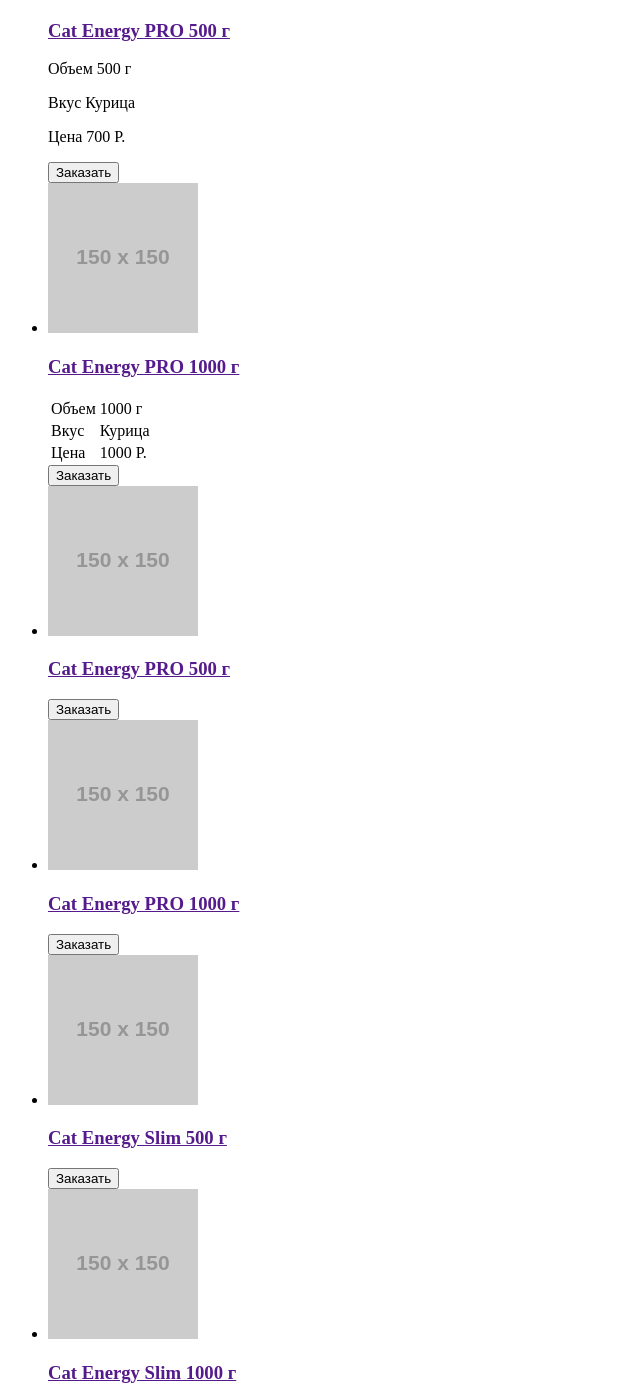
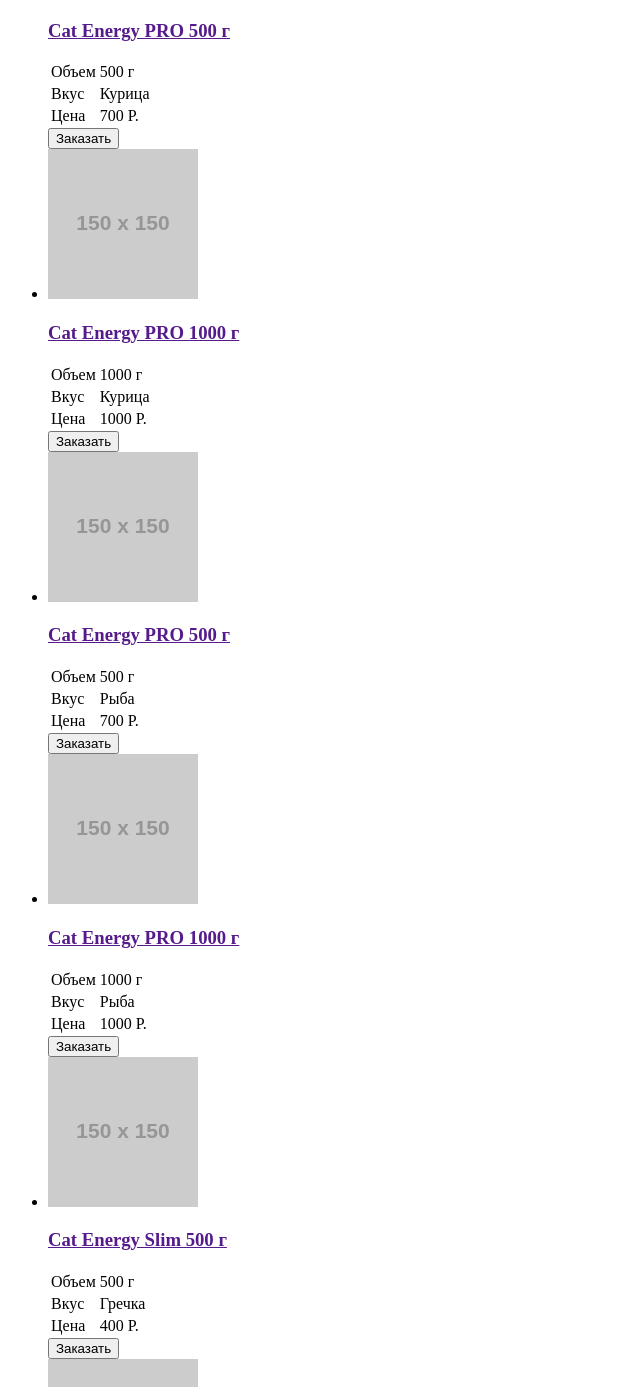
Before and after one commit to ArinaKo/1069875-cat-energy-18, a website: page catalog.html in a window 1280 px wide. Shown: the part 361-1748 px from the top of the page, without its empty margins (0-640 px from the left). Drawn offline with Linux system fonts and the light colour scheme; placeholder pictures from the web are drawn by us.

Commit message:
Добавление разметки описания товаров

```diff
--- a/catalog.html
+++ b/catalog.html
@@ -32,20 +32,20 @@
           <a class="catalog__link" href="">
             <h3 class="catalog__subject">Cat Energy PRO 500 г</h3>
           </a>
-          <div class="catalog__desc desc">
-            <p class="desc__row">
-              <span class="desc__col">Объем</span>
-              <span class="desc__col">500 г</span>
-            </p>
-            <p class="desc__row">
-              <span class="desc__col">Вкус</span>
-              <span class="desc__col">Курица</span>
-            </p>
-            <p class="desc__row">
-              <span class="desc__col">Цена</span>
-              <span class="desc__col">700 Р.</span>
-            </p>
-          </div>
+          <table class="catalog__desc desc">
+            <tr class="desc__row">
+              <td class="desc__col">Объем</td>
+              <td class="desc__col">500 г</td>
+            </tr>
+            <tr class="desc__row">
+              <td class="desc__col">Вкус</td>
+              <td class="desc__col">Курица</td>
+            </tr>
+            <tr class="desc__row">
+              <td class="desc__col">Цена</td>
+              <td class="desc__col">700 Р.</td>
+            </tr>
+          </table>
           <button class="button catalog__button">Заказать</button>
         </li>
         <li class="catalog__item">
@@ -76,7 +76,20 @@
           <a class="catalog__link" href="">
             <h3 class="catalog__subject">Cat Energy PRO 500 г</h3>
           </a>
-
+          <table class="catalog__desc desc">
+            <tr class="desc__row">
+              <td class="desc__col">Объем</td>
+              <td class="desc__col">500 г</td>
+            </tr>
+            <tr class="desc__row">
+              <td class="desc__col">Вкус</td>
+              <td class="desc__col">Рыба</td>
+            </tr>
+            <tr class="desc__row">
+              <td class="desc__col">Цена</td>
+              <td class="desc__col">700 Р.</td>
+            </tr>
+          </table>
           <button class="button catalog__button">Заказать</button>
         </li>
         <li class="catalog__item">
@@ -85,7 +98,20 @@
           <a class="catalog__link" href="">
             <h3 class="catalog__subject">Cat Energy PRO 1000 г</h3>
           </a>
-
+          <table class="catalog__desc desc">
+            <tr class="desc__row">
+              <td class="desc__col">Объем</td>
+              <td class="desc__col">1000 г</td>
+            </tr>
+            <tr class="desc__row">
+              <td class="desc__col">Вкус</td>
+              <td class="desc__col">Рыба</td>
+            </tr>
+            <tr class="desc__row">
+              <td class="desc__col">Цена</td>
+              <td class="desc__col">1000 Р.</td>
+            </tr>
+          </table>
           <button class="button catalog__button">Заказать</button>
         </li>
         <li class="catalog__item">
@@ -94,7 +120,20 @@
           <a class="catalog__link" href="">
             <h3 class="catalog__subject">Cat Energy Slim 500 г</h3>
           </a>
-
+          <table class="catalog__desc desc">
+            <tr class="desc__row">
+              <td class="desc__col">Объем</td>
+              <td class="desc__col">500 г</td>
+            </tr>
+            <tr class="desc__row">
+              <td class="desc__col">Вкус</td>
+              <td class="desc__col">Гречка</td>
+            </tr>
+            <tr class="desc__row">
+              <td class="desc__col">Цена</td>
+              <td class="desc__col">400 Р.</td>
+            </tr>
+          </table>
           <button class="button catalog__button">Заказать</button>
         </li>
         <li class="catalog__item">
@@ -103,7 +142,20 @@
           <a class="catalog__link" href="">
             <h3 class="catalog__subject">Cat Energy Slim 1000 г</h3>
           </a>
-
+          <table class="catalog__desc desc">
+            <tr class="desc__row">
+              <td class="desc__col">Объем</td>
+              <td class="desc__col">1000 г</td>
+            </tr>
+            <tr class="desc__row">
+              <td class="desc__col">Вкус</td>
+              <td class="desc__col">Гречка</td>
+            </tr>
+            <tr class="desc__row">
+              <td class="desc__col">Цена</td>
+              <td class="desc__col">700 Р.</td>
+            </tr>
+          </table>
           <button class="button catalog__button">Заказать</button>
         </li>
         <li class="catalog__item">
@@ -112,7 +164,20 @@
           <a class="catalog__link" href="">
             <h3 class="catalog__subject">Cat Energy Slim 500 г</h3>
           </a>
-
+          <table class="catalog__desc desc">
+            <tr class="desc__row">
+              <td class="desc__col">Объем</td>
+              <td class="desc__col">500 г</td>
+            </tr>
+            <tr class="desc__row">
+              <td class="desc__col">Вкус</td>
+              <td class="desc__col">Рис</td>
+            </tr>
+            <tr class="desc__row">
+              <td class="desc__col">Цена</td>
+              <td class="desc__col">500 Р.</td>
+            </tr>
+          </table>
           <button class="button catalog__button">Заказать</button>
         </li>
         <li class="catalog__item catalog__item--all">
```
Lines whose indentation alone changed are shown as unchanged.
